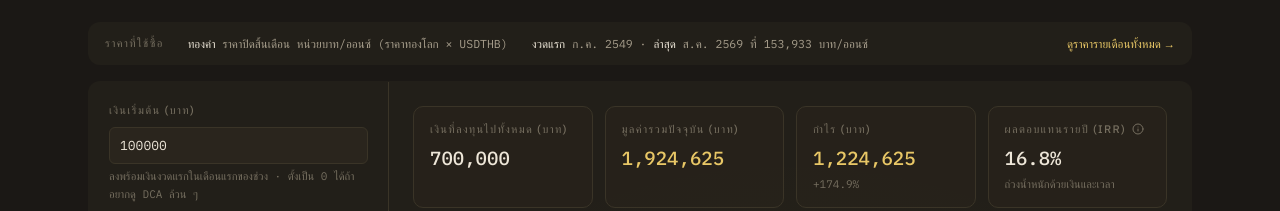
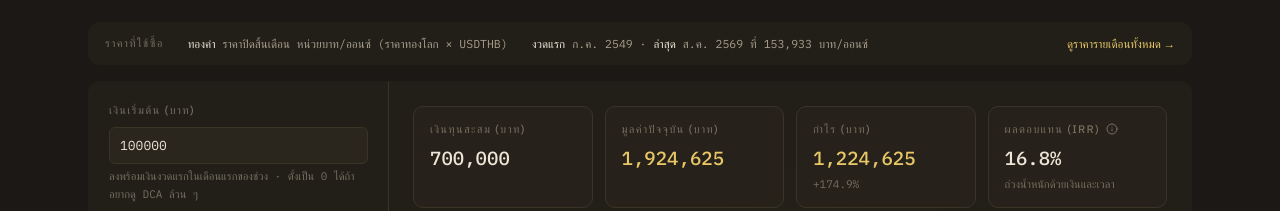
Before and after one commit to PraewaPnc/Gold-portfolio-simulator, a Next.js app in the folder gold-case-study/web/: page / in a window 1280 px wide. Shown: the part 6550-6761 px from the top of the page. Built offline with nearby package versions, Linux system fonts and the light colour scheme; a web font is replaced by a local one.

Commit message:
Add staggered framer-motion animation to stat cards and fix text lengths

```diff
--- a/gold-case-study/web/components/dca/DcaSimulator.tsx
+++ b/gold-case-study/web/components/dca/DcaSimulator.tsx
@@ -1,5 +1,6 @@
 "use client";
 
+import { motion } from "framer-motion";
 import { CalendarClock, TrendingUp } from "lucide-react";
 import { useEffect, useMemo, useRef, useState } from "react";
 import {
@@ -185,12 +186,12 @@ export function DcaSimulator() {
           <div className="mb-6 grid grid-cols-2 gap-3 lg:grid-cols-4">
             {[
               {
-                label: `เงินที่ลงทุนไปทั้งหมด (${unitLabel(currency)})`,
+                label: `เงินทุนสะสม (${unitLabel(currency)})`,
                 value: money(result.invested),
                 tone: "ink",
               },
               {
-                label: `มูลค่ารวมปัจจุบัน (${unitLabel(currency)})`,
+                label: `มูลค่าปัจจุบัน (${unitLabel(currency)})`,
                 value: money(result.value),
                 tone: "gold",
               },
@@ -201,7 +202,7 @@ export function DcaSimulator() {
                 tone: positive ? "gold" : "danger",
               },
               {
-                label: "ผลตอบแทนรายปี (IRR)",
+                label: "ผลตอบแทน (IRR)",
                 value: pct(result.irr),
                 sub: "ถ่วงน้ำหนักด้วยเงินและเวลา",
                 tone: result.irr >= 0 ? "ink" : "danger",
@@ -211,9 +212,13 @@ export function DcaSimulator() {
                   "สูตร: หา r ที่ทำให้ Σ (เงินงวดที่ i ÷ (1+r)ⁱ) = 0 " +
                   "แล้วแปลงเป็นรายปีด้วย (1+r)¹² − 1",
               },
-            ].map((card) => (
-              <div
+            ].map((card, i) => (
+              <motion.div
                 key={card.label}
+                initial={{ opacity: 0, y: 15 }}
+                whileInView={{ opacity: 1, y: 0 }}
+                viewport={{ once: true, margin: "-50px" }}
+                transition={{ duration: 0.4, delay: i * 0.1, ease: "easeOut" }}
                 className="rounded-[10px] border border-line bg-panel2/50 px-4 py-3.5"
               >
                 <p className="label-caps flex items-center gap-1.5">
@@ -236,7 +241,7 @@ export function DcaSimulator() {
                 {card.sub ? (
                   <p className="mt-1 font-mono text-[11px] tabular text-ink-faint">{card.sub}</p>
                 ) : null}
-              </div>
+              </motion.div>
             ))}
           </div>
 
--- a/gold-case-study/web/components/simulation/Simulator.tsx
+++ b/gold-case-study/web/components/simulation/Simulator.tsx
@@ -1,5 +1,6 @@
 "use client";
 
+import { motion } from "framer-motion";
 import { Coins, Maximize2, TrendingUp, X } from "lucide-react";
 import { useEffect, useMemo, useRef, useState } from "react";
 import { createPortal } from "react-dom";
@@ -490,8 +491,15 @@ export function Simulator() {
                 info?: string;
                 infoAlign?: "left" | "right";
               }[]
-            ).map((card) => (
-              <div key={card.label} className="rounded-[10px] border border-line bg-panel2/50 px-4 py-3.5">
+            ).map((card, i) => (
+              <motion.div
+                key={card.label}
+                initial={{ opacity: 0, y: 15 }}
+                whileInView={{ opacity: 1, y: 0 }}
+                viewport={{ once: true, margin: "-50px" }}
+                transition={{ duration: 0.4, delay: i * 0.1, ease: "easeOut" }}
+                className="rounded-[10px] border border-line bg-panel2/50 px-4 py-3.5"
+              >
                 <p className="label-caps flex items-center gap-1.5">
                   {card.label}
                   {card.info ? (
@@ -509,7 +517,7 @@ export function Simulator() {
                 >
                   {card.value}
                 </p>
-              </div>
+              </motion.div>
             ))}
           </div>
 
```
